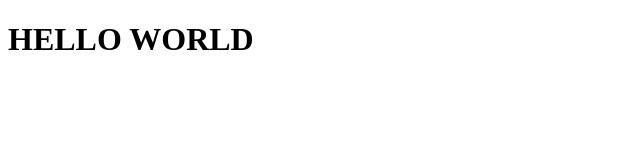
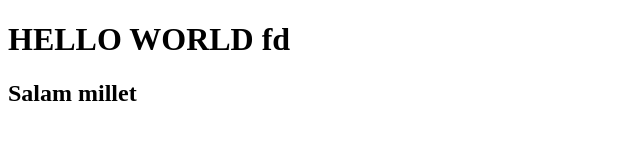
Before and after one commit to EyyubAmiraslan/my_first_project, a plain HTML site: page index.html in a window 1280 px wide. Shown: the whole page, without its empty margins (0-640 px from the left). Drawn offline with Linux system fonts and the light colour scheme.

Commit message:
tercume olundu

```diff
--- a/index.html
+++ b/index.html
@@ -10,7 +10,8 @@
 </head>
 
 <body>
-    <h1>HELLO WORLD</h1>
+    <h1>HELLO WORLD fd</h1>
+    <h2>Salam millet</h2>
 
 </body>
 </html>
```
